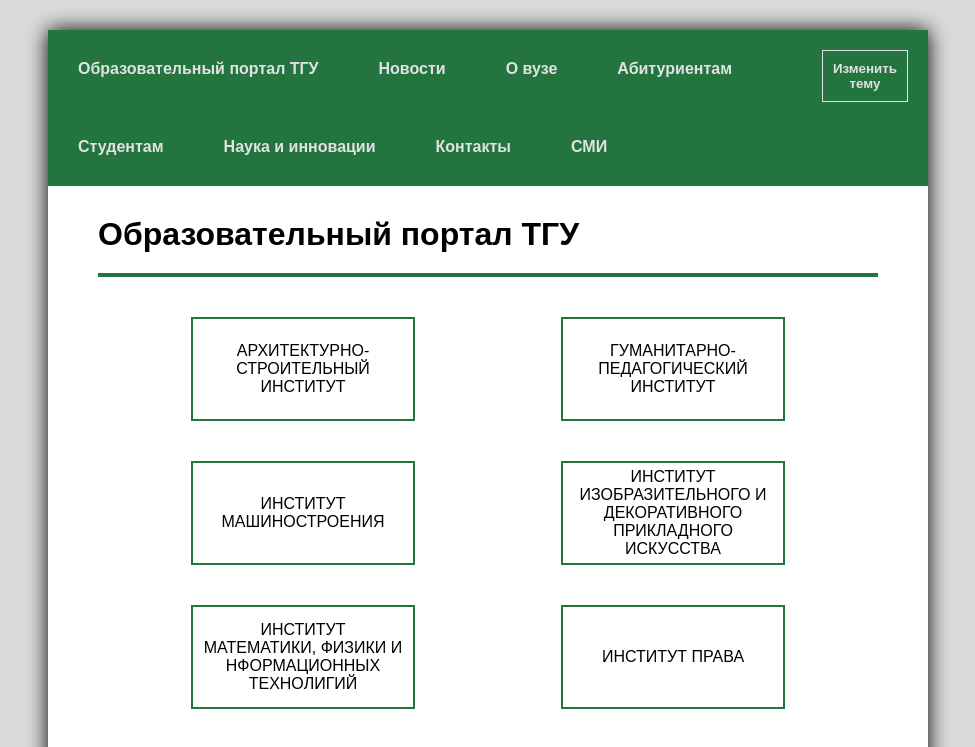
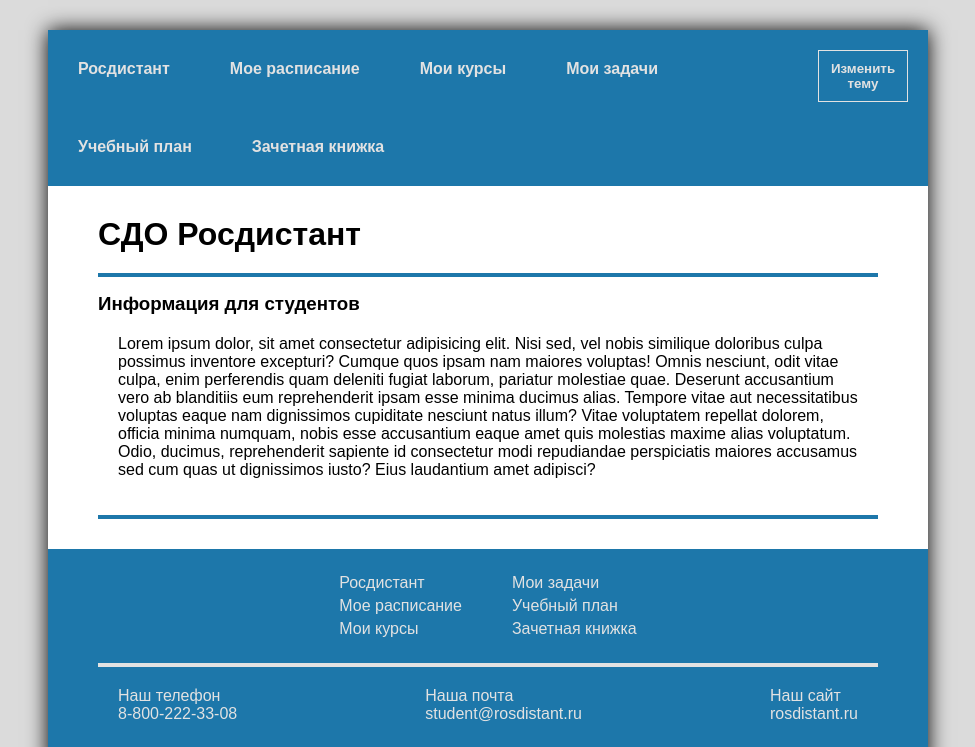
Before and after one commit to TsvetkovDaniil/dynamic-design, a React (Create React App) app: page /main in a window 1280 px wide. Shown: the top 747 px of the page, without its empty margins (152-1127 px from the left). Built offline with nearby package versions, Linux system fonts and the light colour scheme.

Commit message:
finished dynamic domain system

```diff
--- a/src/App.js
+++ b/src/App.js
@@ -1,11 +1,20 @@
+import { useEffect } from 'react'
 import './App.css'
 import Portal from './pages/Portal/Portal'
 import Rosdistant from './pages/Rosdistant/Rosdistant'
 
 function App() {
+  const domain = window.location.hostname
+
   return (
     <div className="App">
-      <Portal />
+      {domain === 'rosdistant.local' ? (
+        <Rosdistant />
+      ) : domain === 'portal.local' ? (
+        <Portal />
+      ) : (
+        <Rosdistant />
+      )}
     </div>
   )
 }
```
Also changed, not shown: hosts.txt (added).
